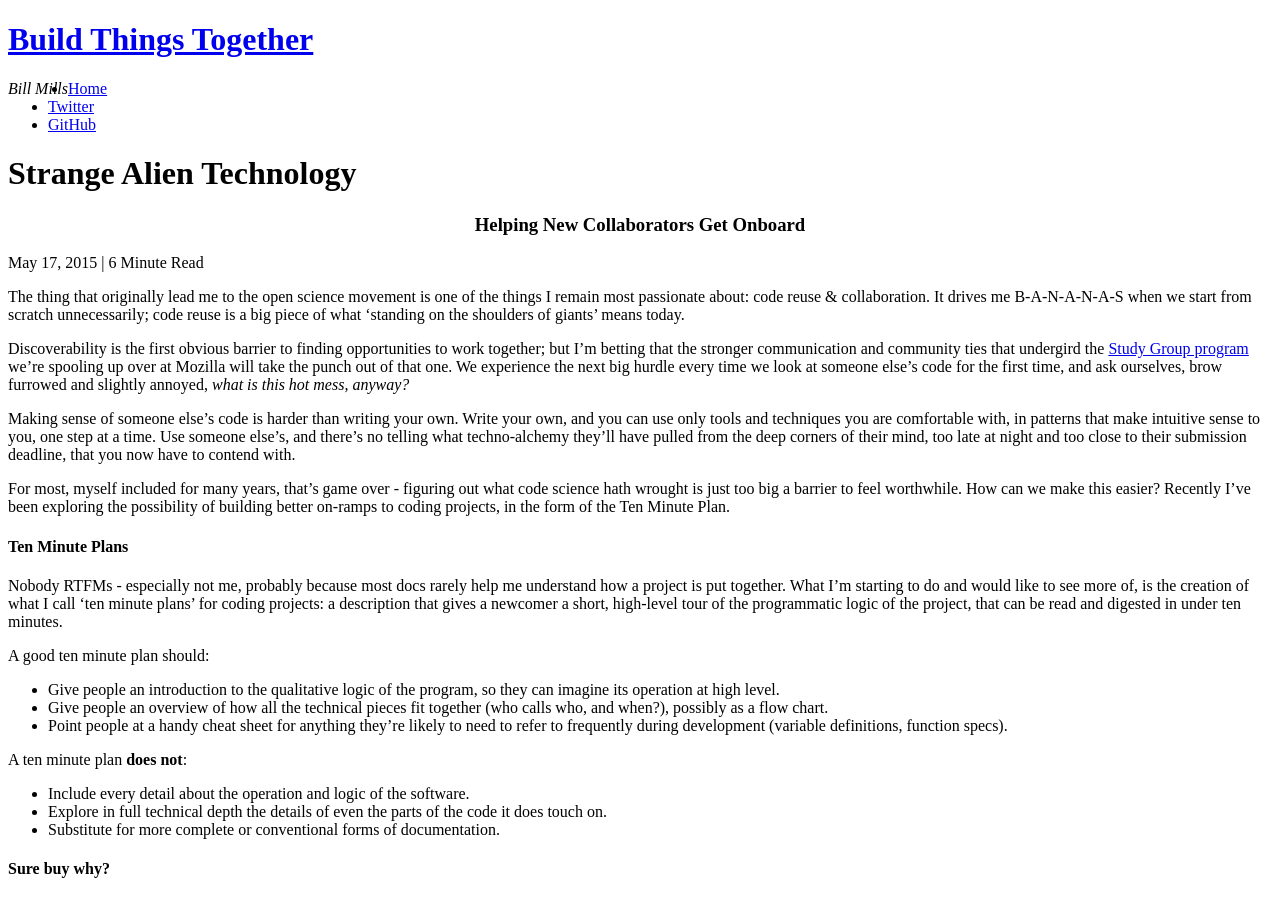
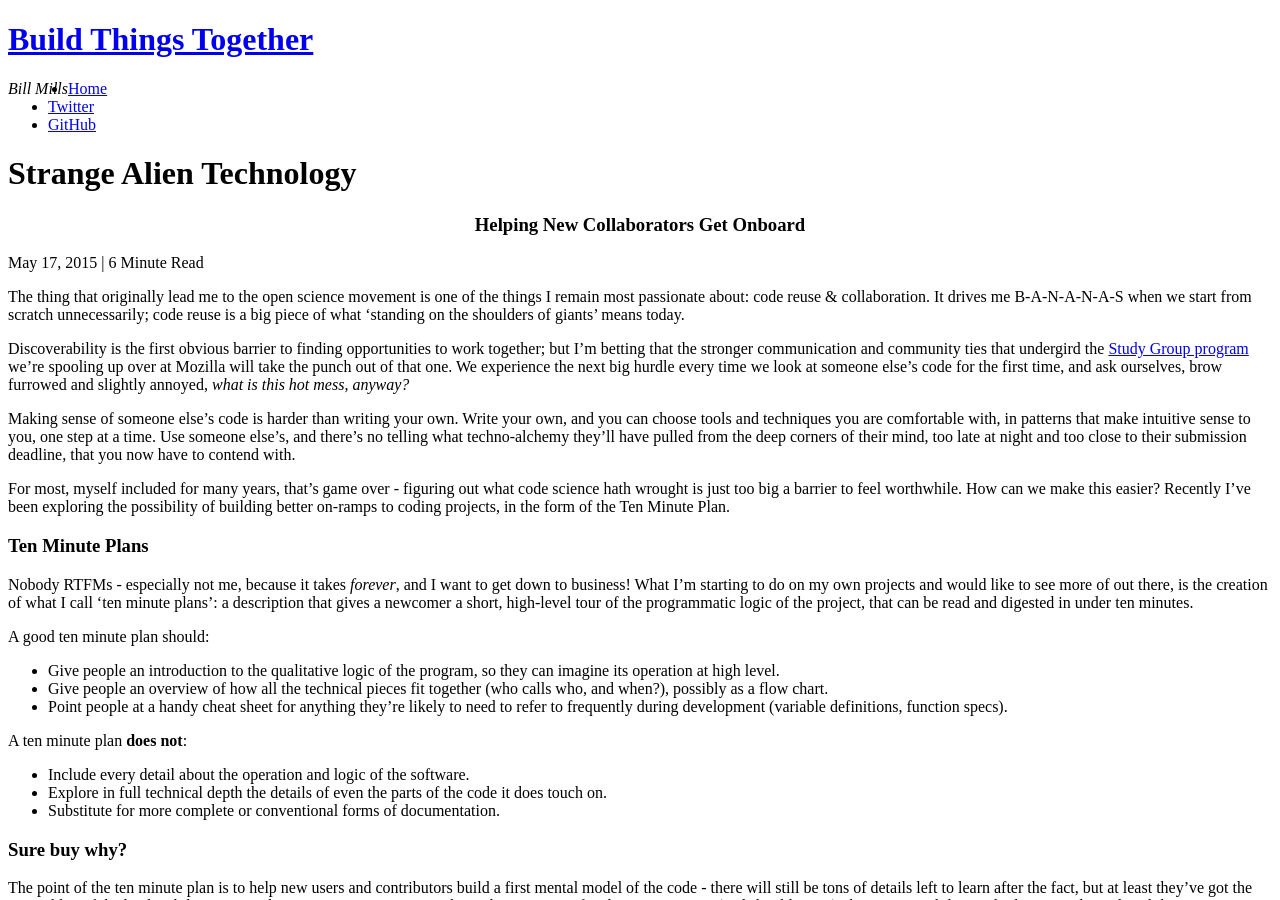
Before and after one commit to bkatiemills/blog, a Jekyll site: the page built from _posts/2015-05-18-docs.markdown, in a window 1280 px wide and 900 px high. Built offline with Jekyll 4.4.1, drawn with Linux system fonts in a browser that asks for light colours; nearby versions of some CDN libraries; Markdown is read by kramdown in place of the engine named in the settings; comment, search, counter and statistics services are not loaded.

Commit message:
touchups

```diff
--- a/_posts/2015-05-18-docs.markdown
+++ b/_posts/2015-05-18-docs.markdown
@@ -10,13 +10,13 @@ The thing that originally lead me to the open science movement is one of the thi
 
 Discoverability is the first obvious barrier to finding opportunities to work together; but I'm betting that the stronger communication and community ties that undergird the [Study Group program][studyGroups] we're spooling up over at Mozilla will take the punch out of that one. We experience the next big hurdle every time we look at someone else's code for the first time, and ask ourselves, brow furrowed and slightly annoyed, *what is this hot mess, anyway?*
 
-Making sense of someone else's code is harder than writing your own. Write your own, and you can use only tools and techniques you are comfortable with, in patterns that make intuitive sense to you, one step at a time. Use someone else's, and there's no telling what techno-alchemy they'll have pulled from the deep corners of their mind, too late at night and too close to their submission deadline, that you now have to contend with.
+Making sense of someone else's code is harder than writing your own. Write your own, and you can choose tools and techniques you are comfortable with, in patterns that make intuitive sense to you, one step at a time. Use someone else's, and there's no telling what techno-alchemy they'll have pulled from the deep corners of their mind, too late at night and too close to their submission deadline, that you now have to contend with.
 
 For most, myself included for many years, that's game over - figuring out what code science hath wrought is just too big a barrier to feel worthwhile. How can we make this easier? Recently I've been exploring the possibility of building better on-ramps to coding projects, in the form of the Ten Minute Plan.
 
-#### Ten Minute Plans
+### Ten Minute Plans
 
-Nobody RTFMs - especially not me, probably because most docs rarely help me understand how a project is put together. What I'm starting to do and would like to see more of, is the creation of what I call 'ten minute plans' for coding projects: a description that gives a newcomer a short, high-level tour of the programmatic logic of the project, that can be read and digested in under ten minutes.
+Nobody RTFMs - especially not me, because it takes *forever*, and I want to get down to business! What I'm starting to do on my own projects and would like to see more of out there, is the creation of what I call 'ten minute plans': a description that gives a newcomer a short, high-level tour of the programmatic logic of the project, that can be read and digested in under ten minutes.
 
 A good ten minute plan should:
 
@@ -30,7 +30,7 @@ A ten minute plan **does not**:
  - Explore in full technical depth the details of even the parts of the code it does touch on.
  - Substitute for more complete or conventional forms of documentation.
 
-#### Sure buy why?
+### Sure buy why?
 
 The point of the ten minute plan is to help new users and contributors build a first mental model of the code - there will still be tons of details left to learn after the fact, but at least they've got the general lay of the land. While we certainly can't communicate everything about a piece of code in ten minutes (and shouldn't try), the one crucial thing I think we can do, is dispel that overwhelming sense of 'WTF?' people experience when they first look at our code.
 
@@ -38,7 +38,7 @@ Another thing we get out of helping to construct this mental model, is that we h
 
 Also, a decent ten minute plan can help us communicate with our collaborators. By giving even a little bit of early guidance in the formation of their mental models, we set ourselves up to be on the same page as them when they start asking questions or, wonder of wonders, making pull requests. I first articulated the notion of a ten minute plan in the [primer][review] on code review I wrote for MSL (ok, they were five minute plans there, but whatever), in the context of helping contributors articulate exactly what they were trying to contribute to; if we all have the same set of high-level boxes to begin with, we'll have an easier time discussing what ideas fit where (or don't fit at all).
 
-#### Examples
+### Examples
 
 The first thing resembling a ten minute plan I ever wrote looked something like this:
 
@@ -50,7 +50,7 @@ I wrote [another one][diversibee], for those who do not dig flow charts as much
 
 Finally, I stumbled across someone else doing this (hooray!) just today; [Richard Morey][morey] is the author of a JavaScript-based statistics visualization and teaching library, [stat-distribution-js][statsJS]. In his README, Morey gives a quick description of what his library does and how it does it, that lets his users know the broad strokes in just a couple of minutes.
 
-#### Conclusion
+### Conclusion
 
 Ten minute plans are part of a bigger narrative: encouraging reuse, collaboration and participation in research software. There is no substitute for effort and focus when finding your feet in any science project, code or otherwise; but what I'd like to see us do, is find and build ways to better reward and amplify that effort, and ensure that it leads to a great return on investment for the people that choose to participate. By helping scaffold and guide participation in our coding projects, we not only make that effort more efficient, we encourage participation and welcome newcomers by making their road to success as smooth and rewarding as possible.
 
```
